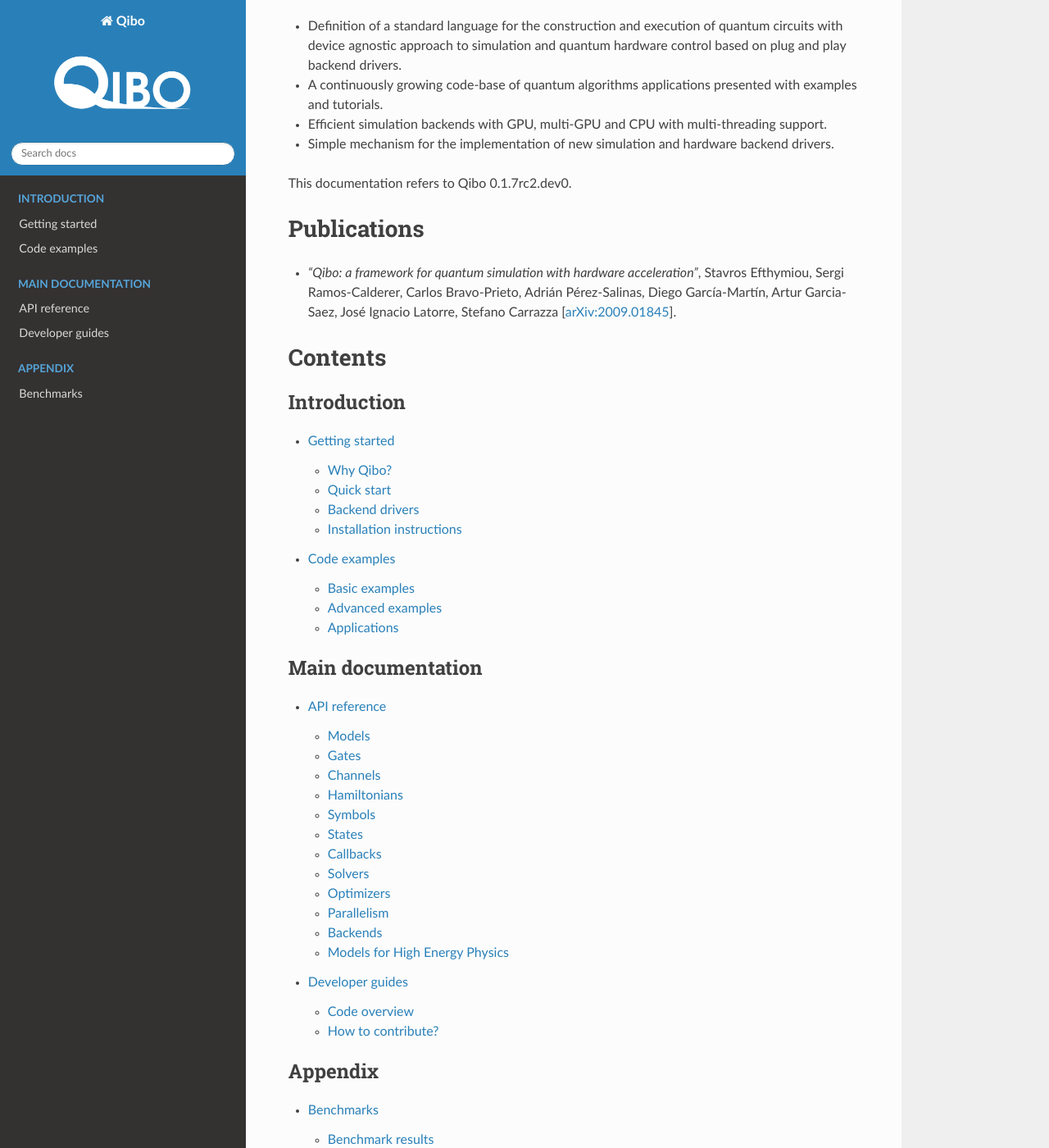
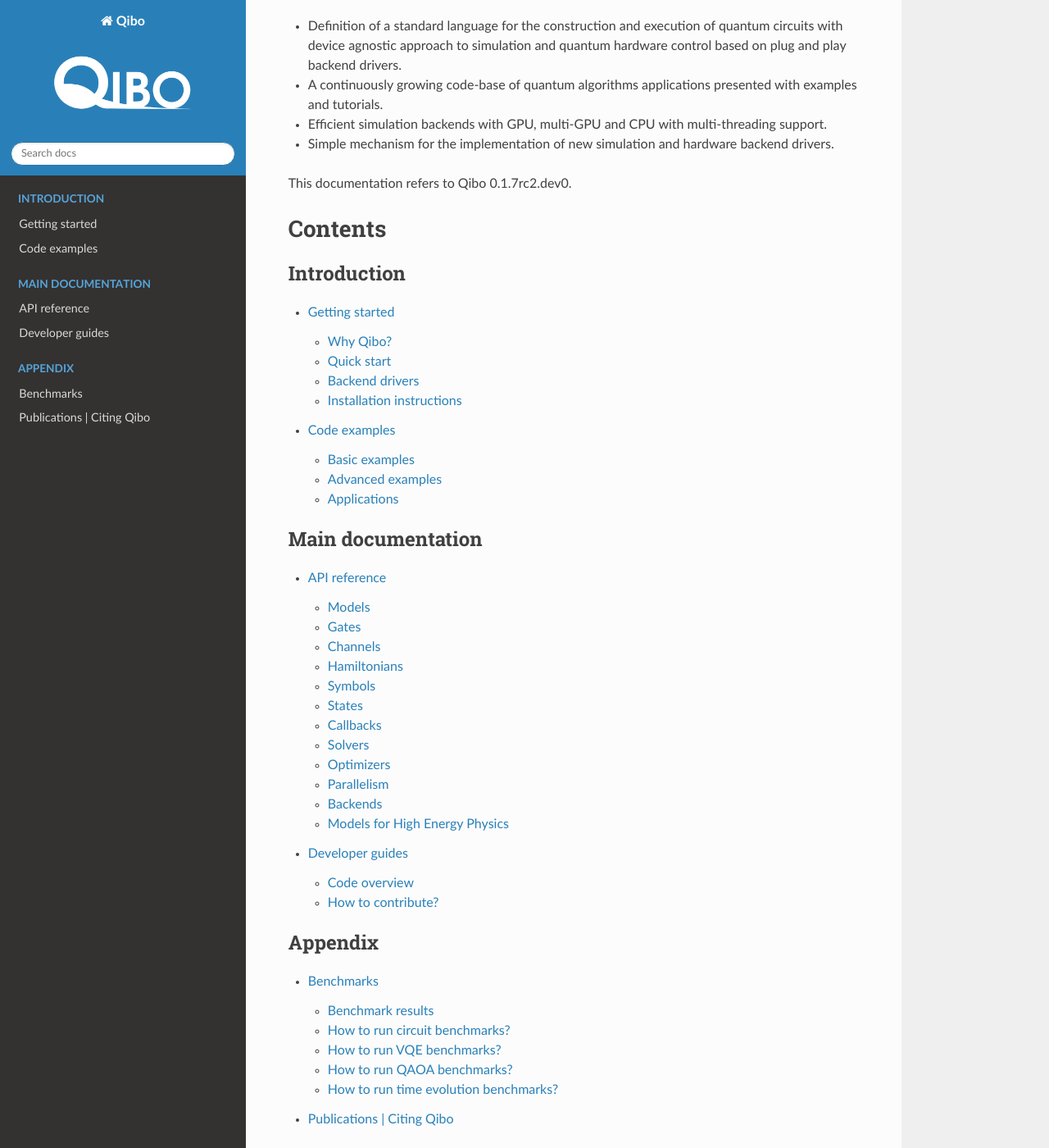
Before and after one commit to qiboteam/qibo, a Sphinx documentation site: the page built from doc/source/index.rst, in a window 1280 px wide and 1400 px high, scrolled down 472 px. Shown: the whole window at 82% size. Built offline with Sphinx 7.4.7 and the Read the Docs theme 2.0.0, drawn with Linux system fonts in a browser that asks for light colours; pages that are not in the unit, such as notebooks, are missing from menus.

Commit message:
adding citation section

```diff
--- a/doc/source/index.rst
+++ b/doc/source/index.rst
@@ -27,16 +27,6 @@
 
 This documentation refers to Qibo |release|.
 
-Publications
-============
-
-*  *"Qibo: a framework for quantum simulation with hardware acceleration"*,
-   Stavros Efthymiou, Sergi Ramos-Calderer, Carlos Bravo-Prieto, Adrián
-   Pérez-Salinas, Diego García-Martín, Artur Garcia-Saez, José Ignacio Latorre,
-   Stefano Carrazza [`arXiv:2009.01845`_].
-
-.. _`arXiv:2009.01845`: https://arxiv.org/abs/2009.01845
-
 Contents
 ========
 
@@ -59,6 +49,7 @@
     :caption: Appendix
 
     appendix/benchmarks
+    appendix/citing-qibo
 
 
 Indices and tables
```
Also changed, not shown: doc/source/appendix/citing-qibo.rst (added, +34 -0 lines).
